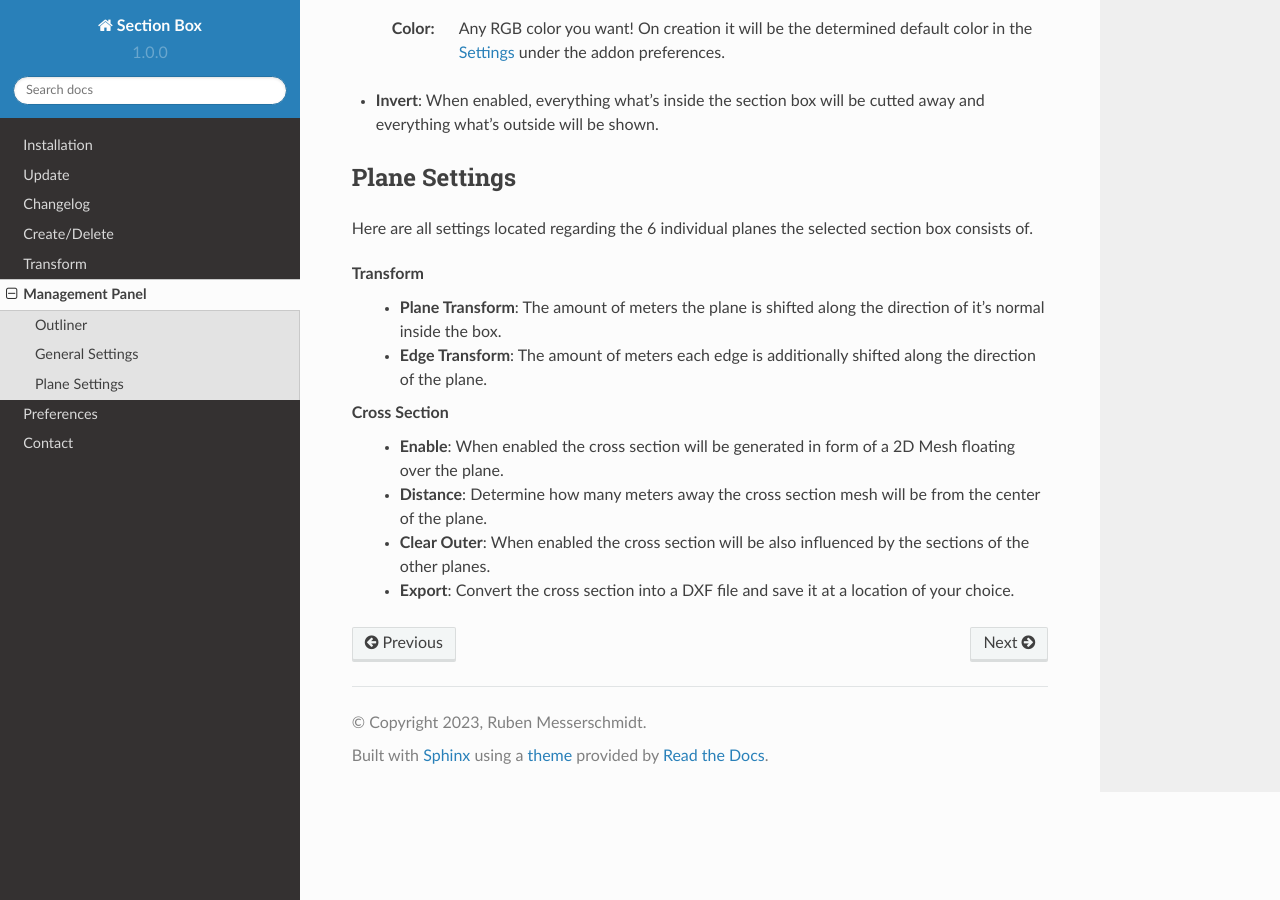
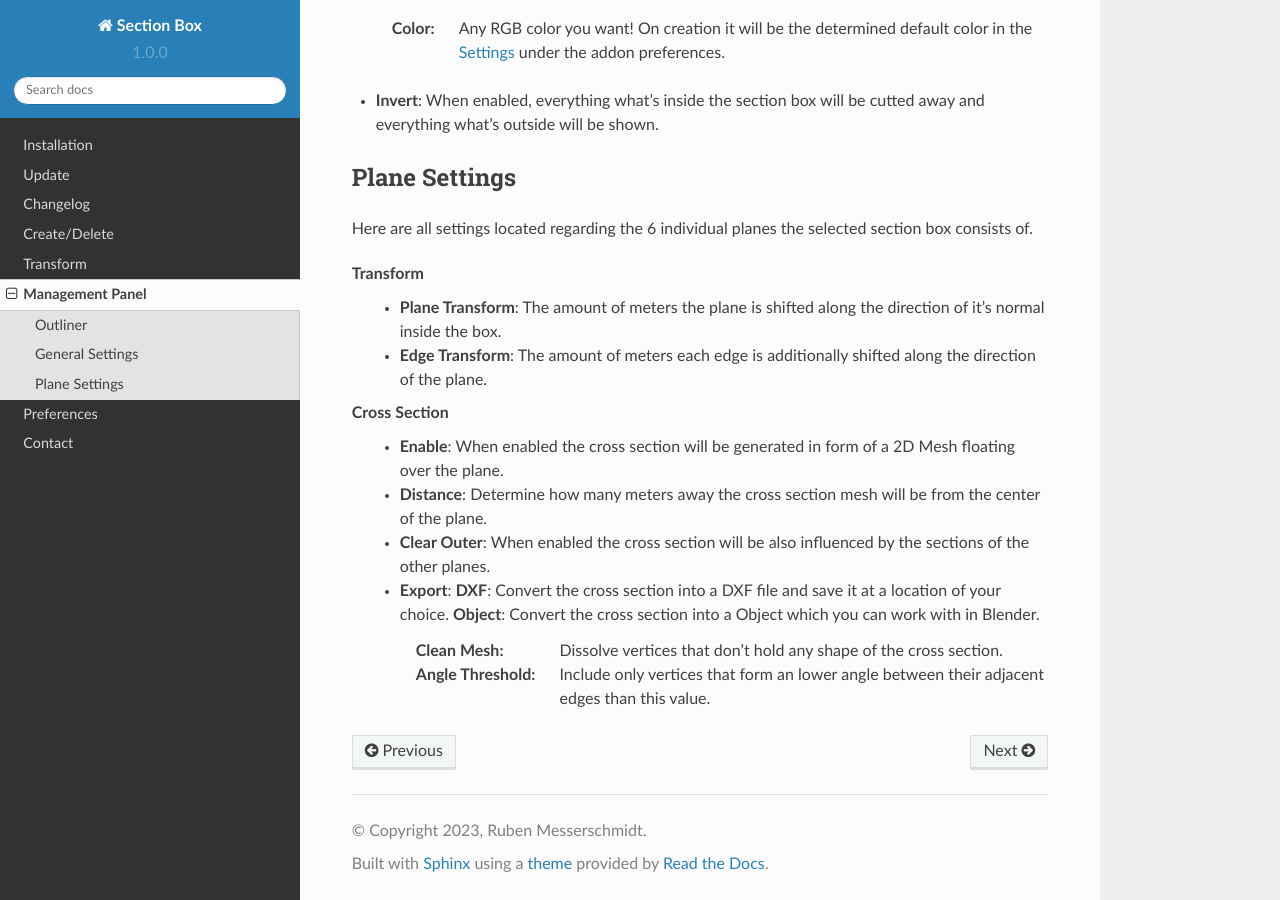
Before and after one commit to rubenmesserschmidt/Section-Box_docs, a Sphinx documentation site: the page built from docs/source/panel.rst, in a window 1280 px wide and 900 px high, scrolled down 1832 px. Built offline with Sphinx 7.4.7 and the Read the Docs theme 2.0.0, drawn with Linux system fonts in a browser that asks for light colours.

Commit message:
completed new cross section export features

```diff
--- a/docs/source/panel.rst
+++ b/docs/source/panel.rst
@@ -118,4 +118,8 @@ Here are all settings located regarding the 6 individual planes the selected sec
  * **Enable**: When enabled the cross section will be generated in form of a 2D Mesh floating over the plane.
  * **Distance**: Determine how many meters away the cross section mesh will be from the center of the plane.
  * **Clear Outer**: When enabled the cross section will be also influenced by the sections of the other planes.
- * **Export**: Convert the cross section into a DXF file and save it at a location of your choice.
+ * **Export**:
+   **DXF**: Convert the cross section into a DXF file and save it at a location of your choice.
+   **Object**: Convert the cross section into a Object which you can work with in Blender.
+  :Clean Mesh: Dissolve vertices that don't hold any shape of the cross section.
+  :Angle Threshold: Include only vertices that form an lower angle between their adjacent edges than this value.
```
